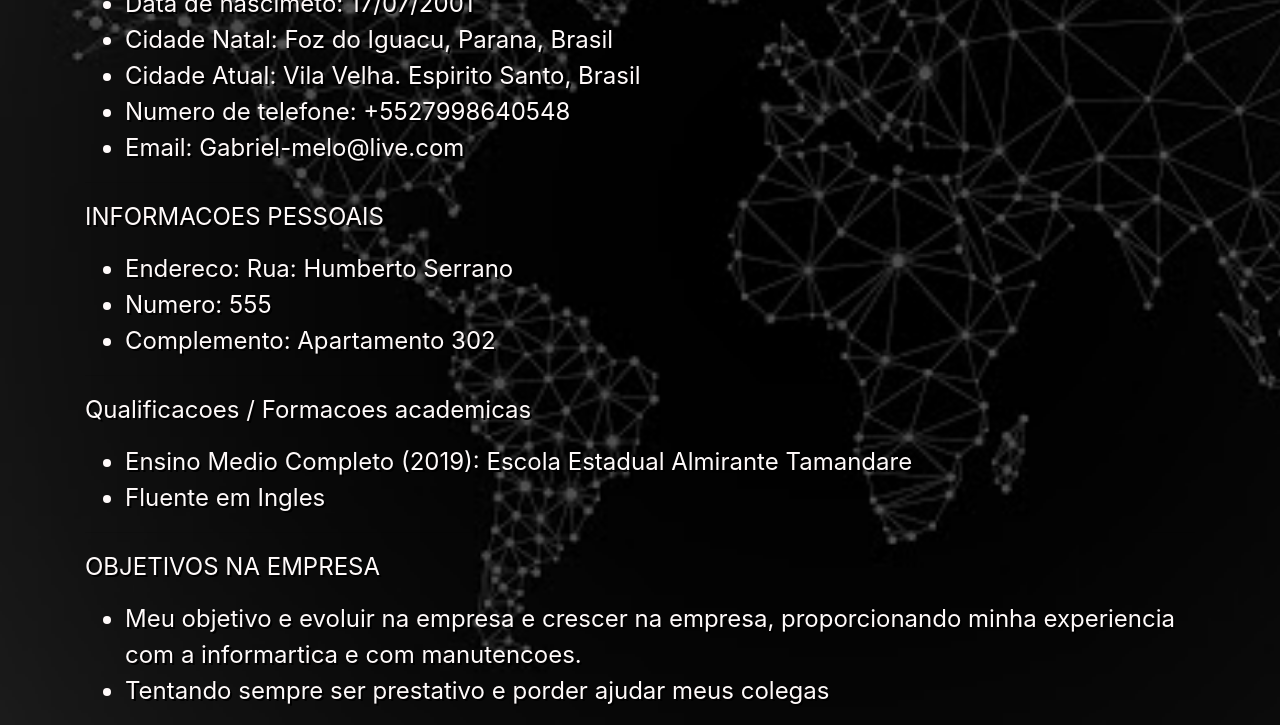
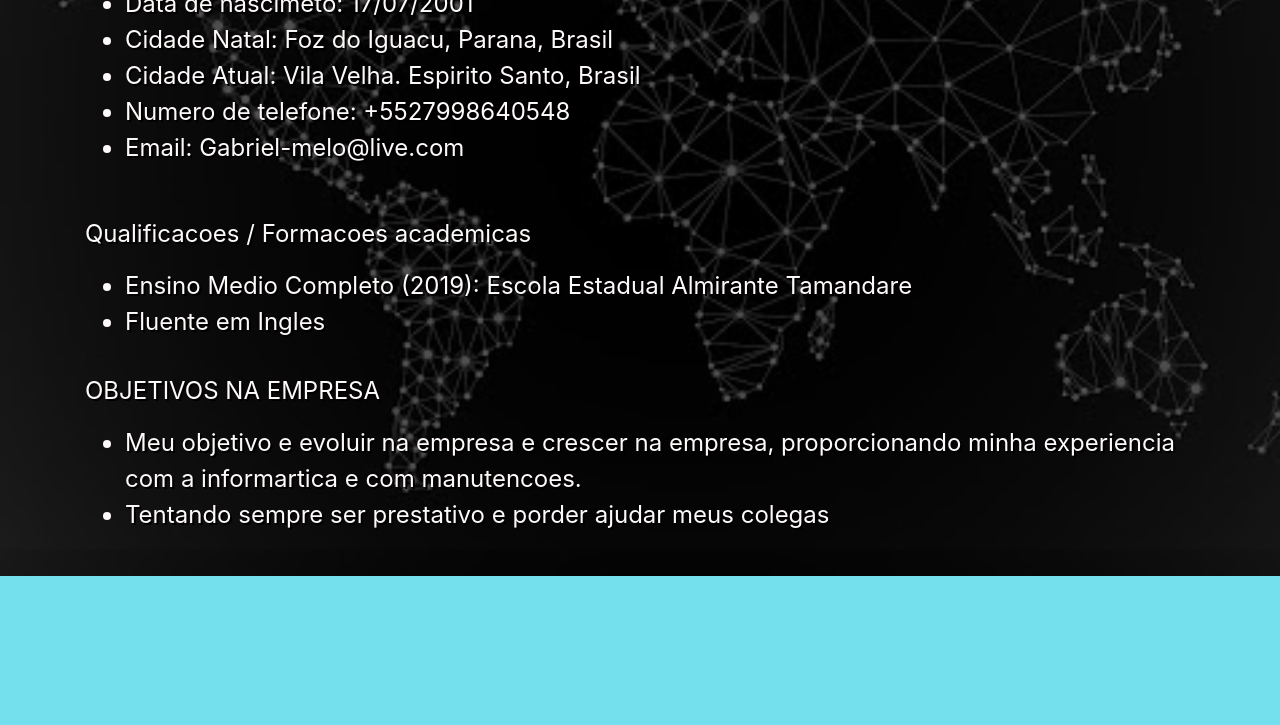
Before and after one commit to JapaC0W/Curriculo, a plain HTML site: page index.html in a window 1280 px wide. Shown: the part 224-949 px from the top of the page. After the commit the page ends 800 px from the top, so only its background shows below. Drawn offline with nearby package versions, Linux system fonts and the light colour scheme.

Commit message:
Update index.html

```diff
--- a/index.html
+++ b/index.html
@@ -35,13 +35,7 @@
 
             <hr />
 
-            <p>
-             INFORMACOES PESSOAIS
-                <ul> <li> Endereco: Rua: Humberto Serrano</li>
-                <li>Numero: 555</li>
-                <li> Complemento: Apartamento 302</li>
-                </ul>
-        </p>
+
             <hr />
 
             <p>
```
